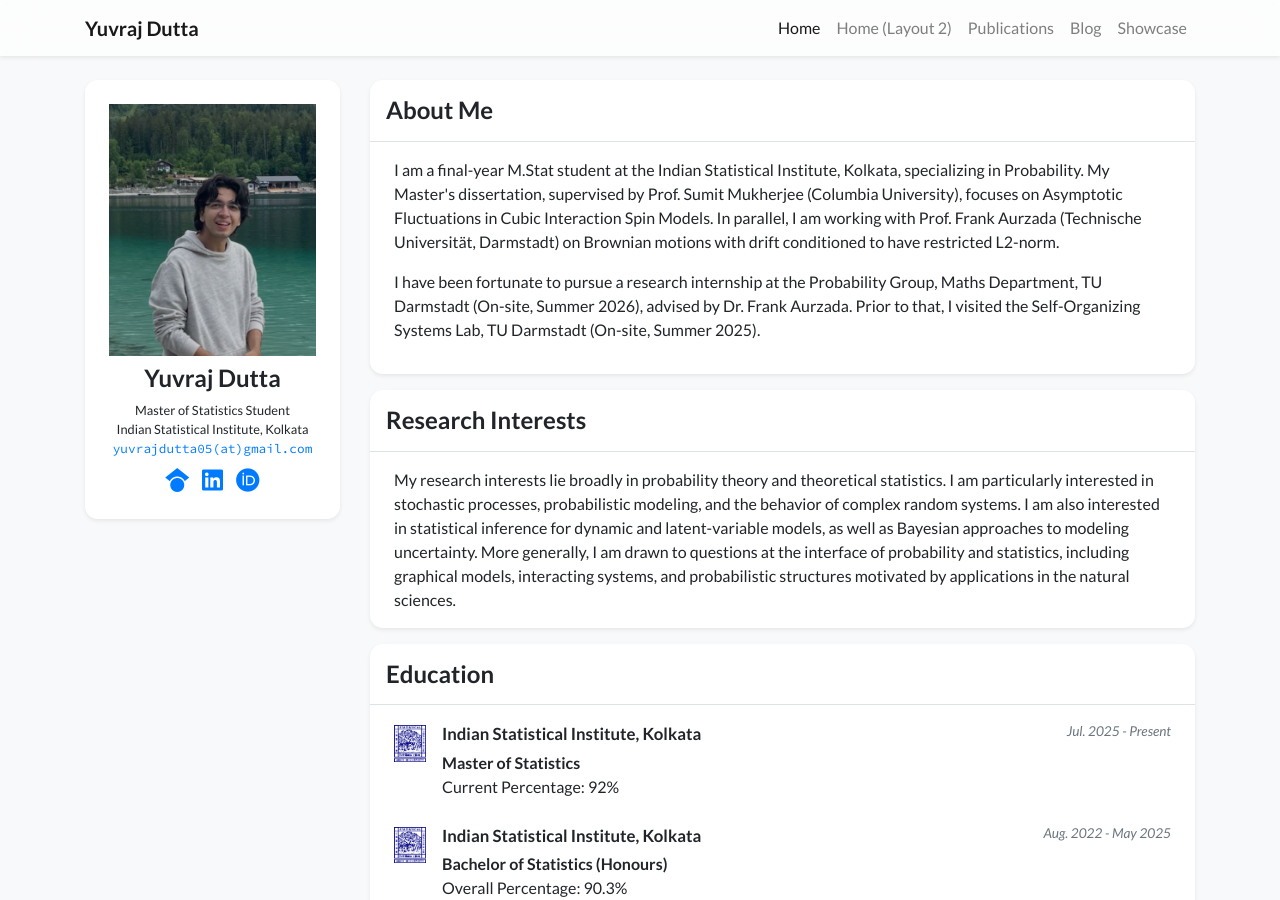
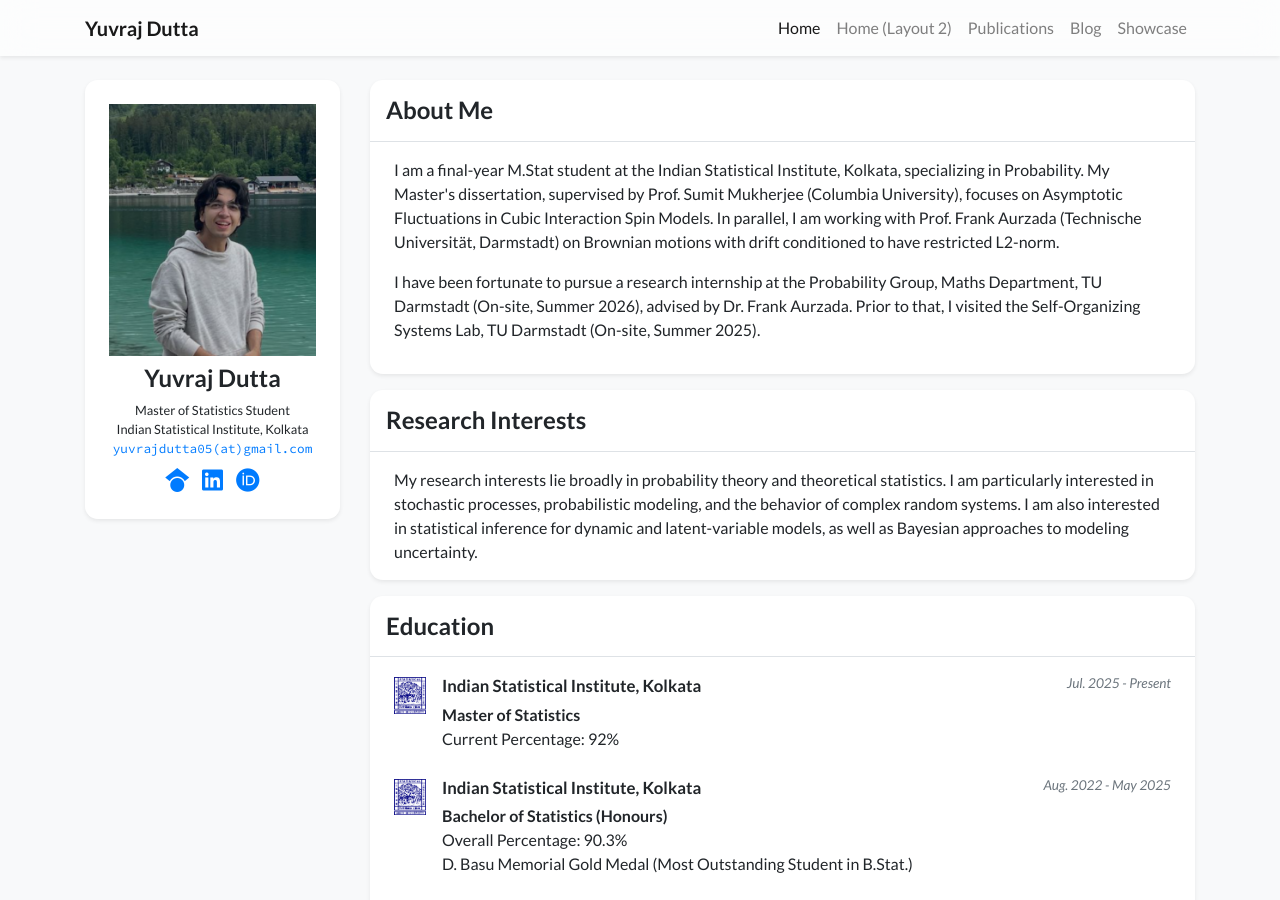
Before and after one commit to yuvrajdutta05/academic-homepage-test, a Jekyll site: the page built from index.html, in a window 1280 px wide and 900 px high. Built offline with Jekyll 4.4.1, drawn with Linux system fonts in a browser that asks for light colours; nearby versions of some CDN libraries; a style sheet for code colours, icons or effects is not loaded.

Commit message:
Update profile again

```diff
--- a/_data/profile.yml
+++ b/_data/profile.yml
@@ -36,7 +36,7 @@
 #  Photo by Manja Vitolic on Unsplash (this caption is optional, comment it out to disable).
 
 
-research_interests: My research interests lie broadly in probability theory and theoretical statistics. I am particularly interested in stochastic processes, probabilistic modeling, and the behavior of complex random systems. I am also interested in statistical inference for dynamic and latent-variable models, as well as Bayesian approaches to modeling uncertainty. More generally, I am drawn to questions at the interface of probability and statistics, including graphical models, interacting systems, and probabilistic structures motivated by applications in the natural sciences.
+research_interests: My research interests lie broadly in probability theory and theoretical statistics. I am particularly interested in stochastic processes, probabilistic modeling, and the behavior of complex random systems. I am also interested in statistical inference for dynamic and latent-variable models, as well as Bayesian approaches to modeling uncertainty.
 
 
 
```
